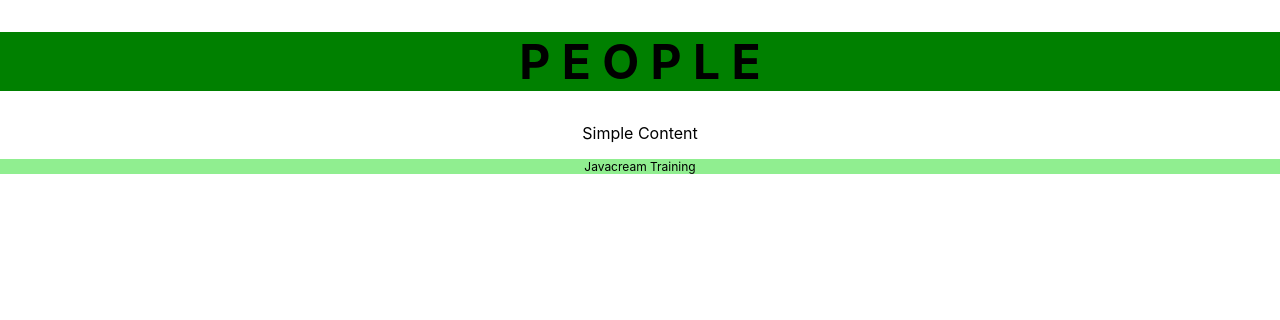
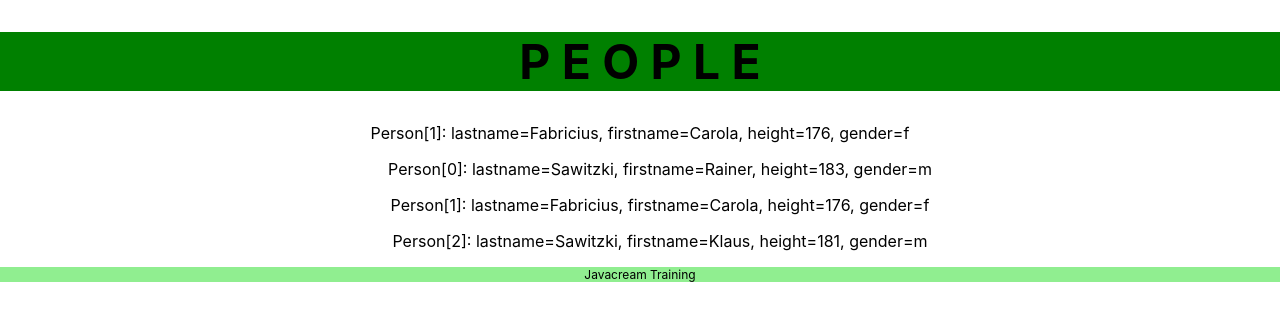
Before and after one commit to Javacream/org.javacream.training.react, a React (Create React App) app in the folder training/: page / in a window 1280 px wide. Shown: the top 320 px of the page. Built offline with nearby package versions, Linux system fonts and the light colour scheme.

Commit message:
add PersonComponent and PeopleComponent

```diff
--- a/training/src/App.js
+++ b/training/src/App.js
@@ -1,15 +1,17 @@
 import React from 'react';
 import logo from './logo.svg';
 import './App.css';
-import ContentComponent from './content/component/ContentComponent'
+//import ContentComponent from './content/component/ContentComponent'
 import PeopleHeaderComponent from './main/component/PeopleHeaderComponent'
 import PeopleFooterComponent from './main/component/PeopleFooterComponent'
-
+import PersonComponent from './people/component/PersonComponent'
+import PeopleComponent from './people/component/PeopleComponent'
 function App() {
   return (
     <div className="App">
     <PeopleHeaderComponent />
-    <ContentComponent />
+    <PersonComponent />
+    <PeopleComponent />
     <PeopleFooterComponent />
     </div>
   );
--- /dev/null
+++ b/training/src/people/component/PeopleComponent.js
@@ -0,0 +1,10 @@
+import React from 'react';
+import {peopleData} from '../testdata/PeopleData'
+function PeopleComponent() {
+    const peopleHtml = peopleData.allInfos().map( (info) => <p>{info}</p>)
+    return (
+        <div><ol>{peopleHtml}</ol></div>
+    );
+}
+
+export default PeopleComponent
--- /dev/null
+++ b/training/src/people/component/PersonComponent.js
@@ -0,0 +1,10 @@
+import React from 'react';
+import {peopleData} from '../testdata/PeopleData'
+function PersonComponent() {
+    const p1 = peopleData.allPeople()[1]
+    return (
+        <p>{p1.info()}</p>
+    );
+}
+
+export default PersonComponent
--- a/training/src/people/model/People.js
+++ b/training/src/people/model/People.js
@@ -9,6 +9,7 @@ export class People{
     add(lastname, firstname, height, gender){
         const person = new Person(this.counter, lastname, firstname, height, gender)
         this.people.push(person)
+        this.counter++
     }
 
     allPeople() {
--- /dev/null
+++ b/training/src/people/testdata/PeopleData.js
@@ -0,0 +1,7 @@
+import {People} from '../model/People'
+let peopleData = new People()
+peopleData.add("Sawitzki", "Rainer", 183, 'm')
+peopleData.add("Fabricius", "Carola", 176, 'f')
+peopleData.add("Sawitzki", "Klaus", 181, 'm')
+
+export {peopleData}
```
